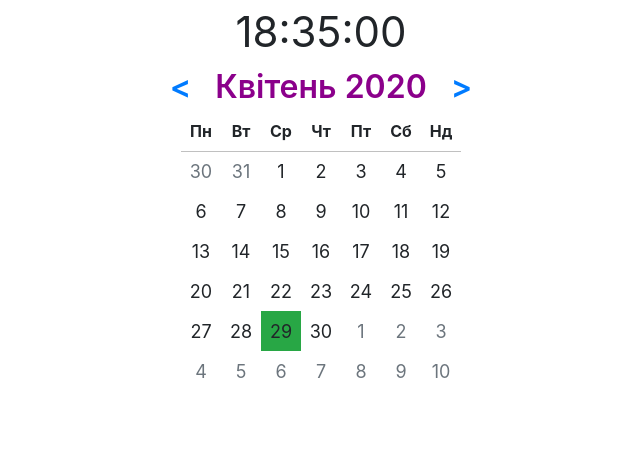
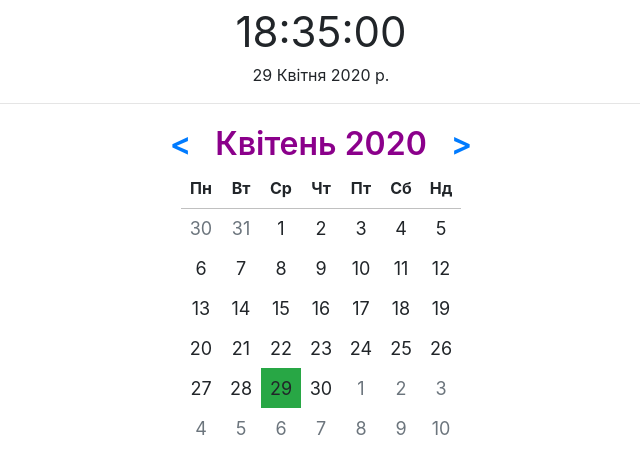
Before and after one commit to Bishk0/calendar, a plain HTML site: page index.html in a window 1280 px wide. Shown: the whole page, without its empty margins (319-959 px from the left). Drawn offline with nearby package versions, Linux system fonts and the light colour scheme.

Commit message:
add current date

```diff
--- a/index.html
+++ b/index.html
@@ -18,7 +18,9 @@
         <div class="col-md-12">
           <div class="date_time">
             <div class="time"></div>
+            <div class="date"></div>
           </div>
+          <hr>
           <div class="calendar">
             <div class="calendar__header">
               <a class="pre" href="#" onclick="previous()">&#60;</a>
--- a/main.js
+++ b/main.js
@@ -1,15 +1,18 @@
 let today = new Date();
 let currentMonth = today.getMonth();
 let currentYear = today.getFullYear();
+let currentDay = today.getDate();
+
 
 const calendar = document.querySelector(".calendar__body");
 const table = document.createElement("table");
 calendar.append(table);
-let monthAndYear = document.querySelector(".monthAndYear");
+const monthAndYear = document.querySelector(".monthAndYear");
+const currentDate = document.querySelector(".date");
 
-const days = ["MON", "TUE", "WED", "THU", "FRI", "SAT", "SUN"];
+const daysEng = ["MON", "TUE", "WED", "THU", "FRI", "SAT", "SUN"];
 const daysUa = ["Пн", "Вт", "Ср", "Чт", "Пт", "Сб", "Нд"];
-const months = [
+const monthsEng = [
   "JAN",
   "FEB",
   "MAR",
@@ -35,18 +38,35 @@ const monthsUa = [
   "Вересень",
   "Жовтень",
   "Листопад",
-  "Грудень",
+  "Грудень"
+];
+
+const months = [
+  "Січня",
+  "Лютого",
+  "Березня",
+  "Квітня",
+  "Травня",
+  "Червня",
+  "Липня",
+  "Серпня",
+  "Вересня",
+  "Жовтня",
+  "Листопада",
+  "Грудня"
 ];
 
 function clock() {
   let date = new Date();
- let hours = (date.getHours() < 10) ? '0' + date.getHours() : date.getHours();
- let minutes = (date.getMinutes() < 10) ? '0' + date.getMinutes() : date.getMinutes();
- let seconds = (date.getSeconds() < 10) ? '0' + date.getSeconds() : date.getSeconds();
- document.querySelector(".time").innerHTML = hours + ':' + minutes + ':' + seconds;
+ let hours = (date.getHours() < 10) ? "0" + date.getHours() : date.getHours();
+ let minutes = (date.getMinutes() < 10) ? "0" + date.getMinutes() : date.getMinutes();
+ let seconds = (date.getSeconds() < 10) ? "0" + date.getSeconds() : date.getSeconds();
+ document.querySelector(".time").innerHTML = hours + ":" + minutes + ":" + seconds;
 }
 setInterval(clock, 1000);
 clock();
+
+currentDate.innerHTML = currentDay + " " + months[currentMonth] + " " + currentYear + " р.";
 
 showCalendar(currentMonth, currentYear);
 
```
